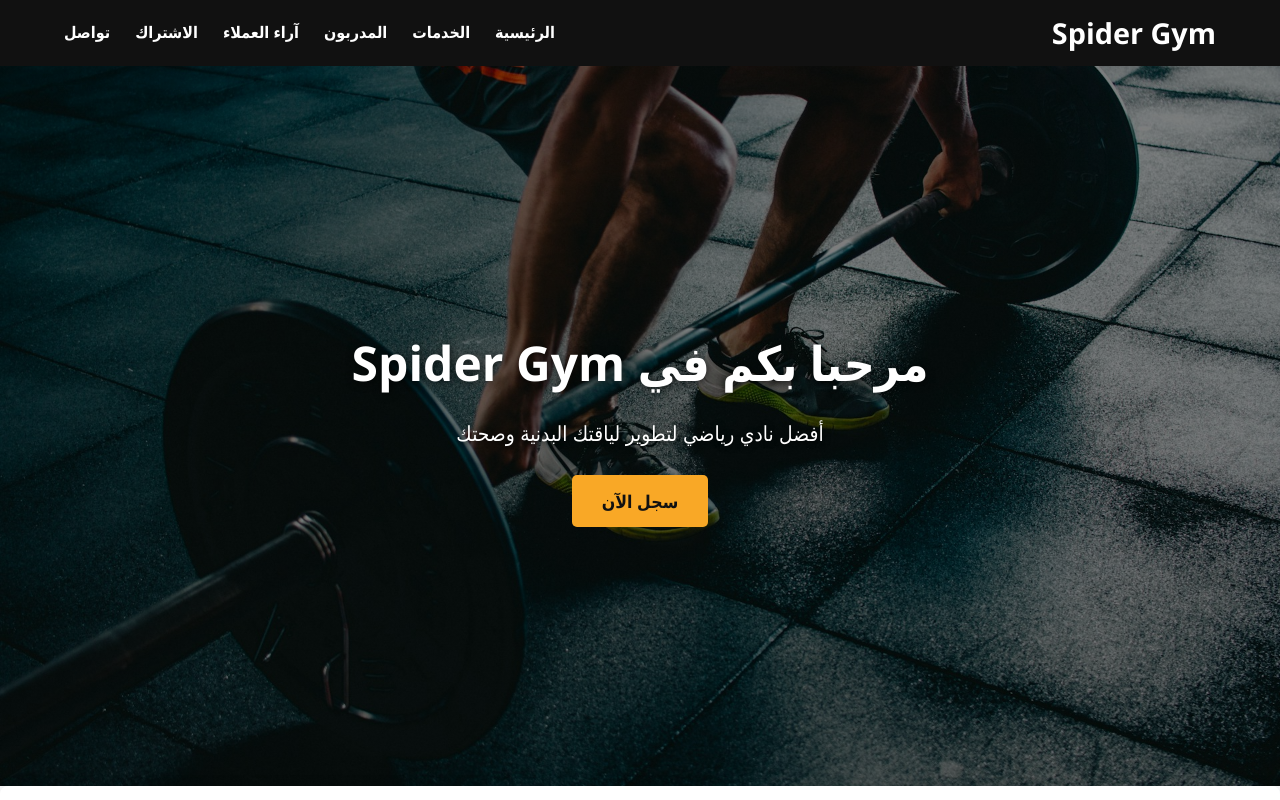
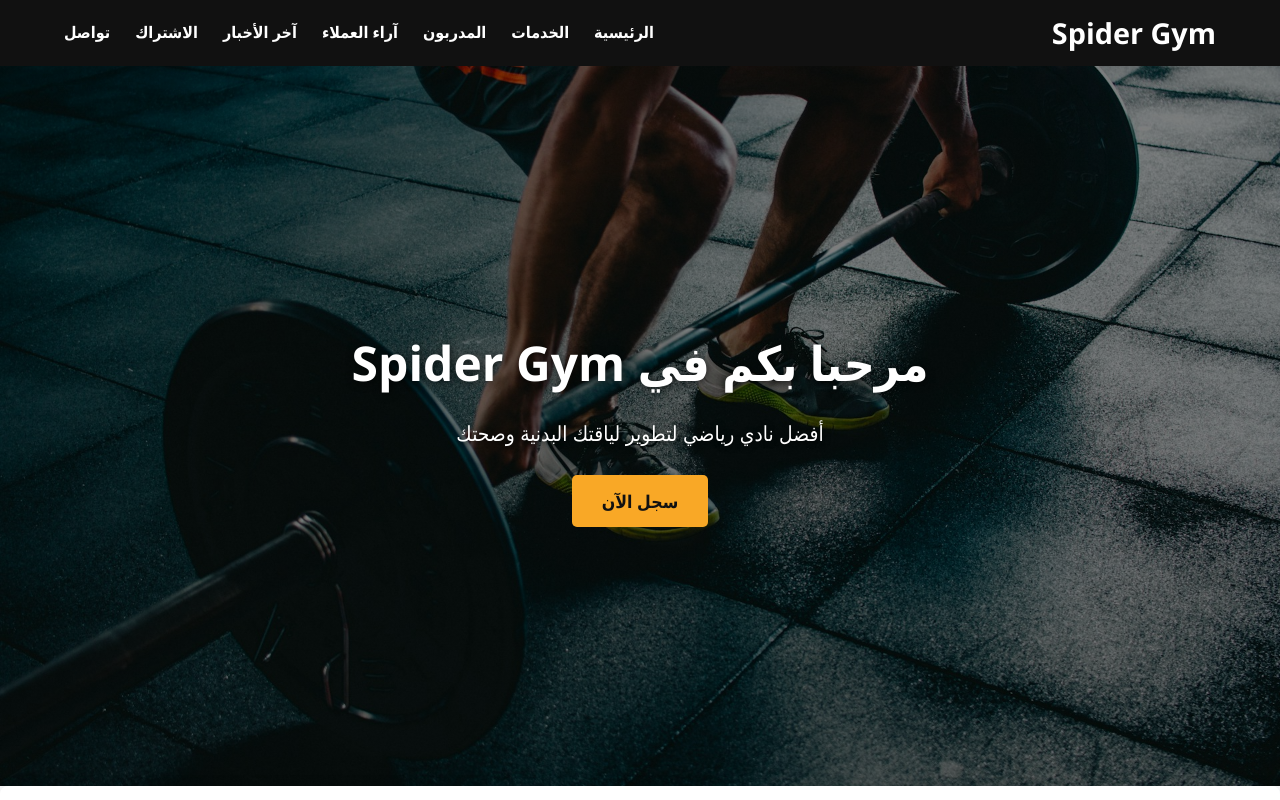
Before and after one commit to website-eg/spider, a plain HTML site: page public/index.html in a window 1280 px wide. Shown: the top 800 px of the page. Drawn offline with Linux system fonts and the light colour scheme.

Commit message:
The Website V1

```diff
--- a/public/index.html
+++ b/public/index.html
@@ -22,6 +22,7 @@
           <li><a href="#services">الخدمات</a></li>
           <li><a href="#trainers">المدربون</a></li>
           <li><a href="#testimonials">آراء العملاء</a></li>
+          <li><a href="#blog">آخر الأخبار</a></li>
           <li><a href="#subscription">الاشتراك</a></li>
           <li><a href="#contact">تواصل</a></li>
         </ul>
```
Also changed, not shown: public/assets/images/hero.jpg (deleted), public/assets/images/hero2.jpg (deleted), public/assets/images/hero4.jpg (deleted).
